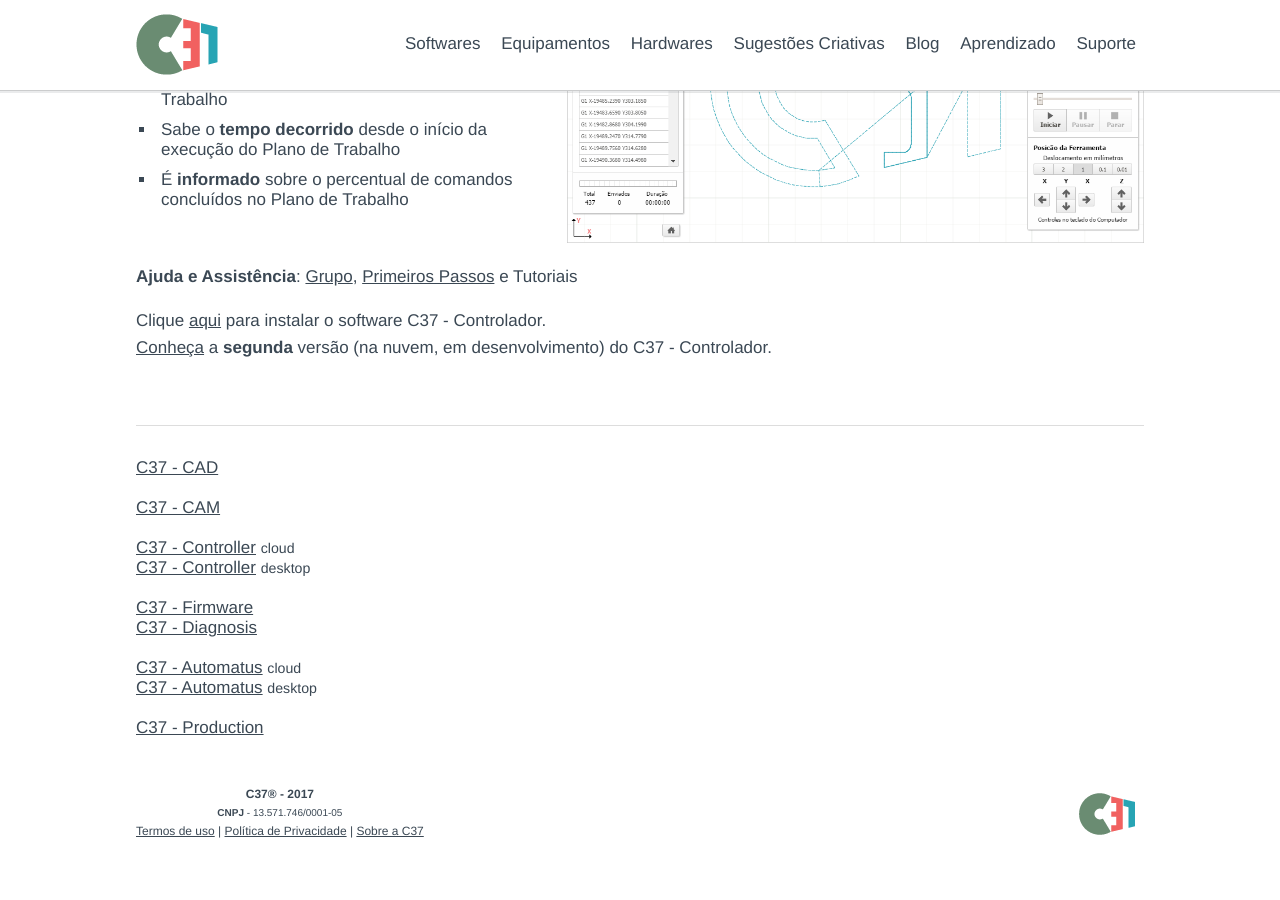
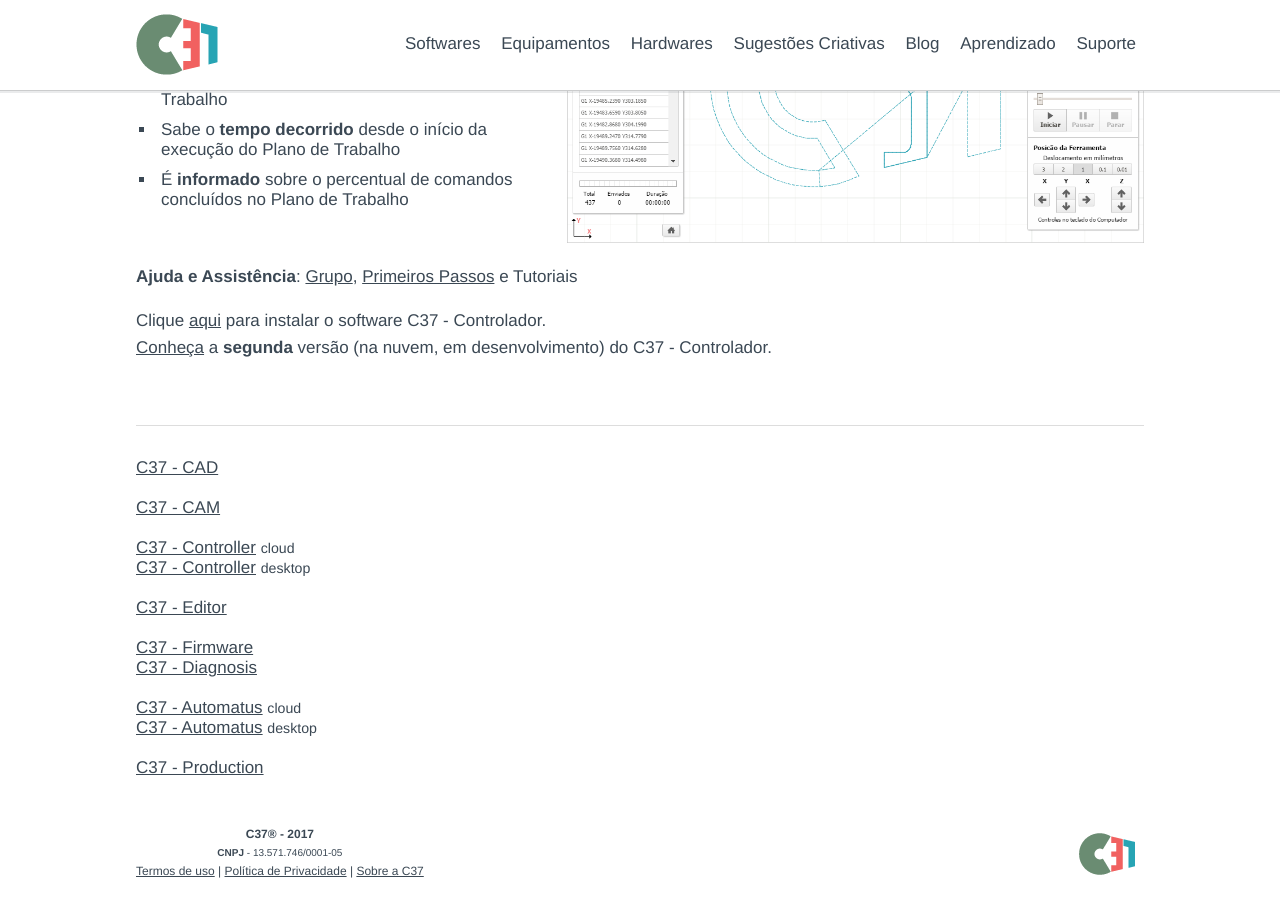
Before and after one commit to C37/website, a Jekyll site: the page built from software/index.html, in a window 1280 px wide and 900 px high, scrolled down 2660 px. Built offline with Jekyll 4.4.1, drawn with Linux system fonts in a browser that asks for light colours; nearby versions of some CDN libraries; comment, search, counter and statistics services are not loaded; before the commit the page ends 3520 px from its top, so only the background shows below that.

Commit message:
- adicionando C37 - Editor

```diff
--- a/software/index.html
+++ b/software/index.html
@@ -219,6 +219,9 @@
     <a href="/software/controller-desktop.html">C37 - Controller</a> <small>desktop</small>
     <br>
     <br>
+    <a href="/software/editor.html">C37 - Editor</a>
+    <br>
+    <br>
     <a href="/software/firmware.html">C37 - Firmware</a>
     <br>
     <a href="/software/diagnosis.html">C37 - Diagnosis</a>
```
Also changed, not shown: software/editor.html (added).
